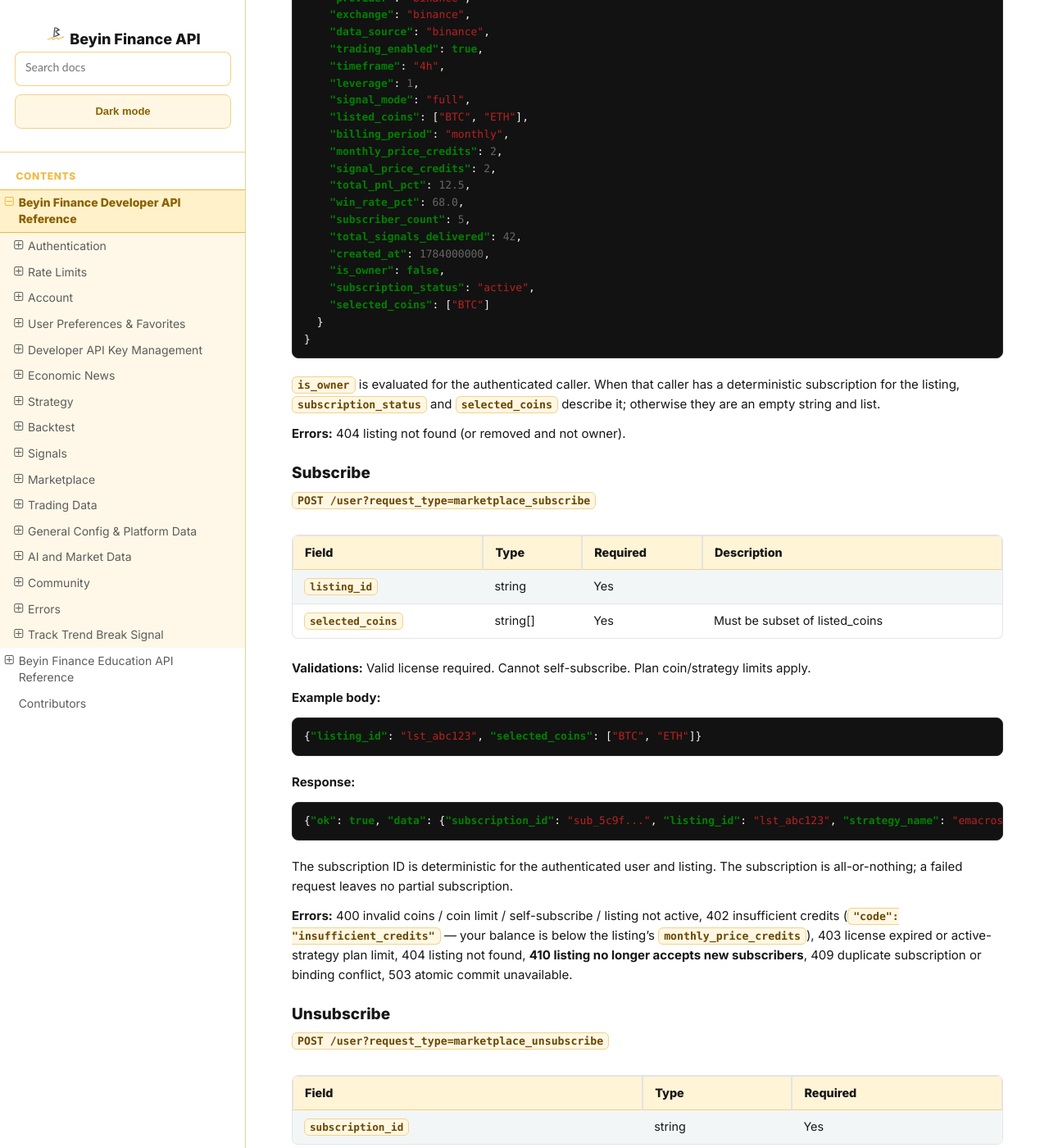
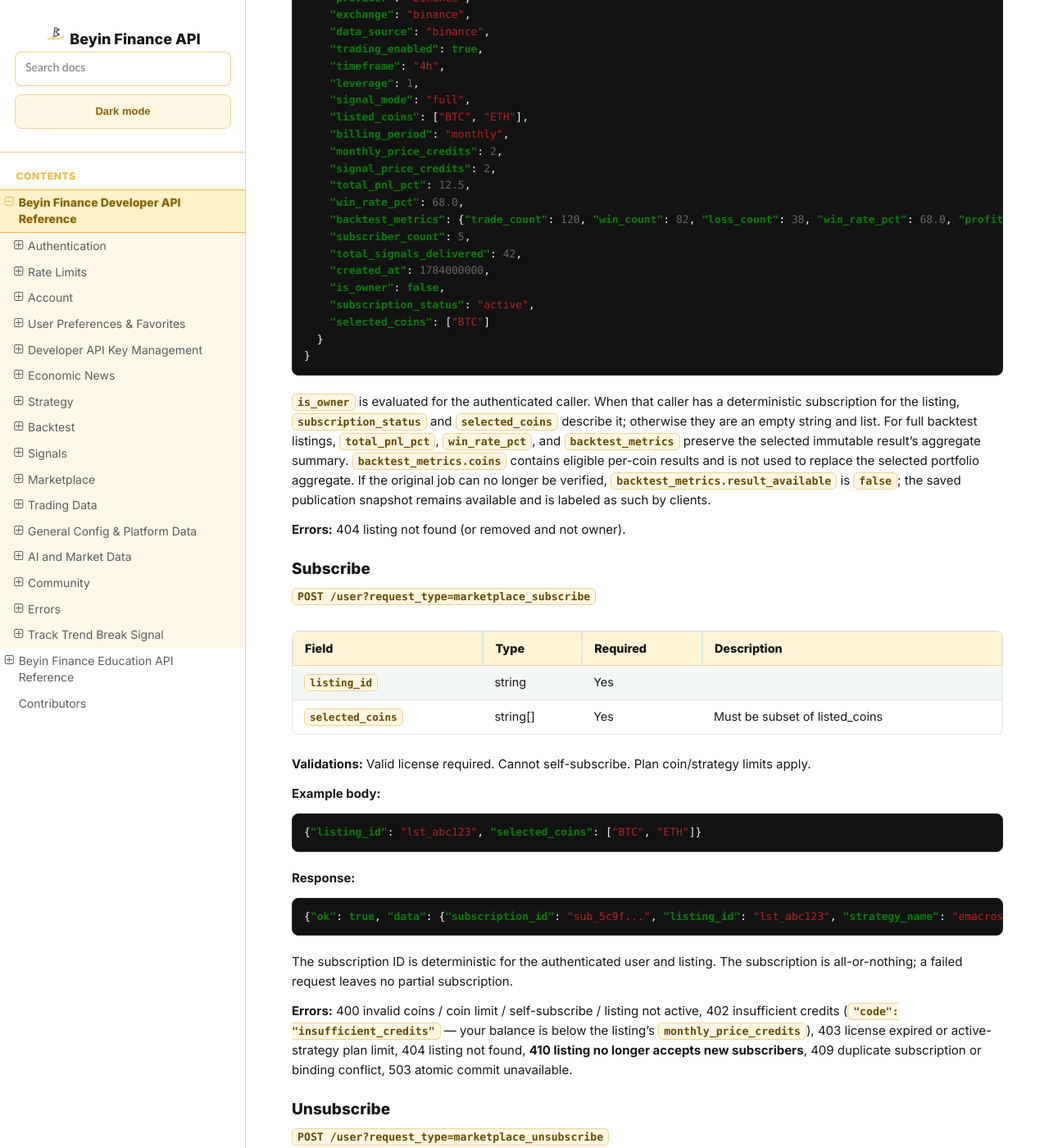
Before and after one commit to jnrbrain/Beyin-Finance, a Sphinx documentation site: the page built from docs/endpoints.md, in a window 1280 px wide and 1400 px high, scrolled down 53308 px. Shown: the whole window at 82% size. Built offline with Sphinx 7.4.7 and the Read the Docs theme 3.1.0, drawn with Linux system fonts in a browser that asks for light colours; some of the changed text lies outside the part shown.

Commit message:
Document Marketplace backtest binding and free pricing

````diff
--- a/docs/endpoints.md
+++ b/docs/endpoints.md
@@ -2472,6 +2472,7 @@ The public `GET /tradingdata` response is the unwrapped listing object. The
     "signal_price_credits": 2,
     "total_pnl_pct": 12.5,
     "win_rate_pct": 68.0,
+    "backtest_metrics": {"trade_count": 120, "win_count": 82, "loss_count": 38, "win_rate_pct": 68.0, "profit_pct": 12.5, "max_drawdown_pct": 8.4, "profit_factor": 1.72, "coins": [{"coin": "BTC", "trade_count": 42, "win_rate_pct": 71.4, "profit_pct": 15.2}], "result_available": true},
     "subscriber_count": 5,
     "total_signals_delivered": 42,
     "created_at": 1784000000,
@@ -2485,6 +2486,12 @@ The public `GET /tradingdata` response is the unwrapped listing object. The
 `is_owner` is evaluated for the authenticated caller. When that caller has a
 deterministic subscription for the listing, `subscription_status` and
 `selected_coins` describe it; otherwise they are an empty string and list.
+For full backtest listings, `total_pnl_pct`, `win_rate_pct`, and
+`backtest_metrics` preserve the selected immutable result's aggregate summary.
+`backtest_metrics.coins` contains eligible per-coin results and is not used to
+replace the selected portfolio aggregate. If the original job can no longer be
+verified, `backtest_metrics.result_available` is `false`; the saved publication
+snapshot remains available and is labeled as such by clients.
 
 **Errors:** 404 listing not found (or removed and not owner).
 
@@ -2525,7 +2532,7 @@ subscription.
 
 **Response:**
 ```json
-{"ok": true, "data": {"status": "active", "auto_renew": false, "subscription_id": "sub_xyz789", "expires_at": 1786600000, "bindings_removed": 0}}
+{"ok": true, "data": {"status": "active", "auto_renew": false, "pending_end_reason": "cancelled_by_subscriber", "subscription_id": "sub_xyz789", "expires_at": 1786600000, "bindings_removed": 0}}
 ```
 
 Unsubscribe turns off renewal but does not end the prepaid period immediately.
@@ -2557,7 +2564,7 @@ The subscription remains active, and its bindings remain usable until
 
 **Response:**
 ```json
-{"ok": true, "data": {"subscriptions": [{"subscription_id": "sub_xyz789", "listing_id": "lst_abc123", "creator_beyin_id": "ABC123", "selected_coins": ["BTC"], "status": "active", "end_reason": "", "auto_renew": true, "billing_period": "monthly", "monthly_price_credits": 2, "signal_price_credits": 2, "signals_received": 12, "credits_spent": 2.0, "next_charge_at": 1786600000, "expires_at": 1786600000, "ended_at": 0, "created_at": 1784000000, "divide": 1, "scope": "", "run_config": {}}], "last_evaluated_key": "base64...", "has_more": true}}
+{"ok": true, "data": {"subscriptions": [{"subscription_id": "sub_xyz789", "listing_id": "lst_abc123", "creator_beyin_id": "ABC123", "selected_coins": ["BTC"], "status": "active", "end_reason": "", "auto_renew": false, "pending_end_reason": "cancelled_by_subscriber", "billing_period": "monthly", "monthly_price_credits": 2, "signal_price_credits": 2, "signals_received": 12, "credits_spent": 2.0, "next_charge_at": 1786600000, "expires_at": 1786600000, "ended_at": 0, "created_at": 1784000000, "divide": 1, "scope": "", "run_config": {}}], "last_evaluated_key": "base64...", "has_more": true}}
 ```
 
 For both account lists, return the cursor unchanged to fetch the next result
@@ -2571,7 +2578,7 @@ page. Malformed cursors and non-integer page sizes return HTTP 400.
 |-------|------|----------|-------------|
 | `strategy_key` | string | Yes | Lowercase letters and numbers only |
 | `description` | string | No | Max 500 chars, no HTML |
-| `monthly_price_credits` | number | Yes | 0 - 10 — fixed MONTHLY subscription fee in credits; 0 is free (billing is monthly, prepaid) |
+| `monthly_price_credits` | number | Yes | 0 for a free subscription, or 0.1 - 10 for a paid fixed MONTHLY fee in credits (billing is monthly, prepaid) |
 | `signal_mode` | string | No | `"full"` (default) or `"signal_only"` |
 | `requested_coins` | string[] | Yes | Non-empty list of selected result coins to evaluate; the server lists only eligible profitable coins |
 | `backtest_job_id` | string | Required for `full` | Selected completed full-range backtest job; server checks its owner, strategy, range, raw data and immutable result |
@@ -2593,7 +2600,7 @@ create their own local `test1` strategy.
 
 **Response:**
 ```json
-{"ok": true, "data": {"listing_id": "lst_abc123", "strategy_key": "emacross_ABC123", "strategy_name": "emacross_ABC123", "display_strategy_name": "emacross", "status": "active", "listed_coins": ["BTC", "ETH"], "rejected_coins": {"SOL": "negative_return", "DOGE": "insufficient_trades"}, "monthly_price_credits": 2, "billing_period": "monthly", "signal_mode": "full", "backtest_summary": {"BTC": {"pnl_pct": 12.5, "win_rate": 68.0, "trades": 42}}}}
+{"ok": true, "data": {"listing_id": "lst_abc123", "strategy_key": "emacross_ABC123", "strategy_name": "emacross_ABC123", "display_strategy_name": "emacross", "status": "active", "listed_coins": ["BTC", "ETH"], "rejected_coins": {"SOL": "negative_return", "DOGE": "insufficient_trades"}, "monthly_price_credits": 2, "billing_period": "monthly", "signal_mode": "full", "total_pnl_pct": 18.2, "win_rate_pct": 61.5, "backtest_metrics": {"total_return_pct": 18.2, "win_rate_pct": 61.5, "total_trades": 120, "max_drawdown_pct": 8.4, "profit_factor": 1.72}, "backtest_summary": {"BTC": {"pnl_pct": 12.5, "win_rate": 68.0, "trades": 42}}}}
 ```
 
 **Errors:** 400 invalid strategy, price or coin list; 403 wrong strategy/user; 409 incomplete, missing, unsupported, non-full-range or non-profitable backtest; 400 no eligible coins (`"code": "no_eligible_coins"`); 404 strategy not found.
@@ -2605,7 +2612,7 @@ create their own local `test1` strategy.
 | Field | Type | Required | Description |
 |-------|------|----------|-------------|
 | `listing_id` | string | Yes | |
-| `monthly_price_credits` | number | No | 0 - 10 — new monthly subscription fee; 0 is free |
+| `monthly_price_credits` | number | No | 0 for a free subscription, or 0.1 - 10 for a paid monthly fee |
 | `description` | string | No | Max 500 chars, no HTML |
 
 :::{danger}
````
